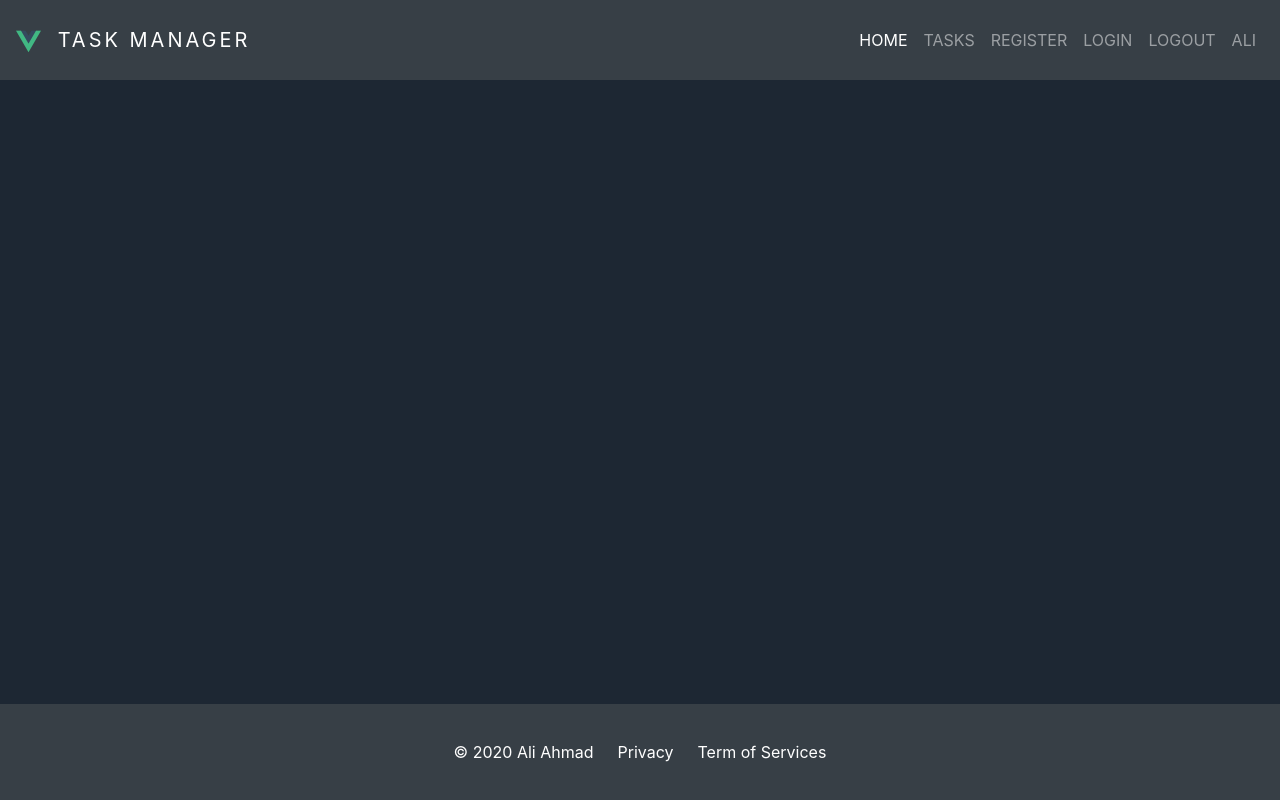
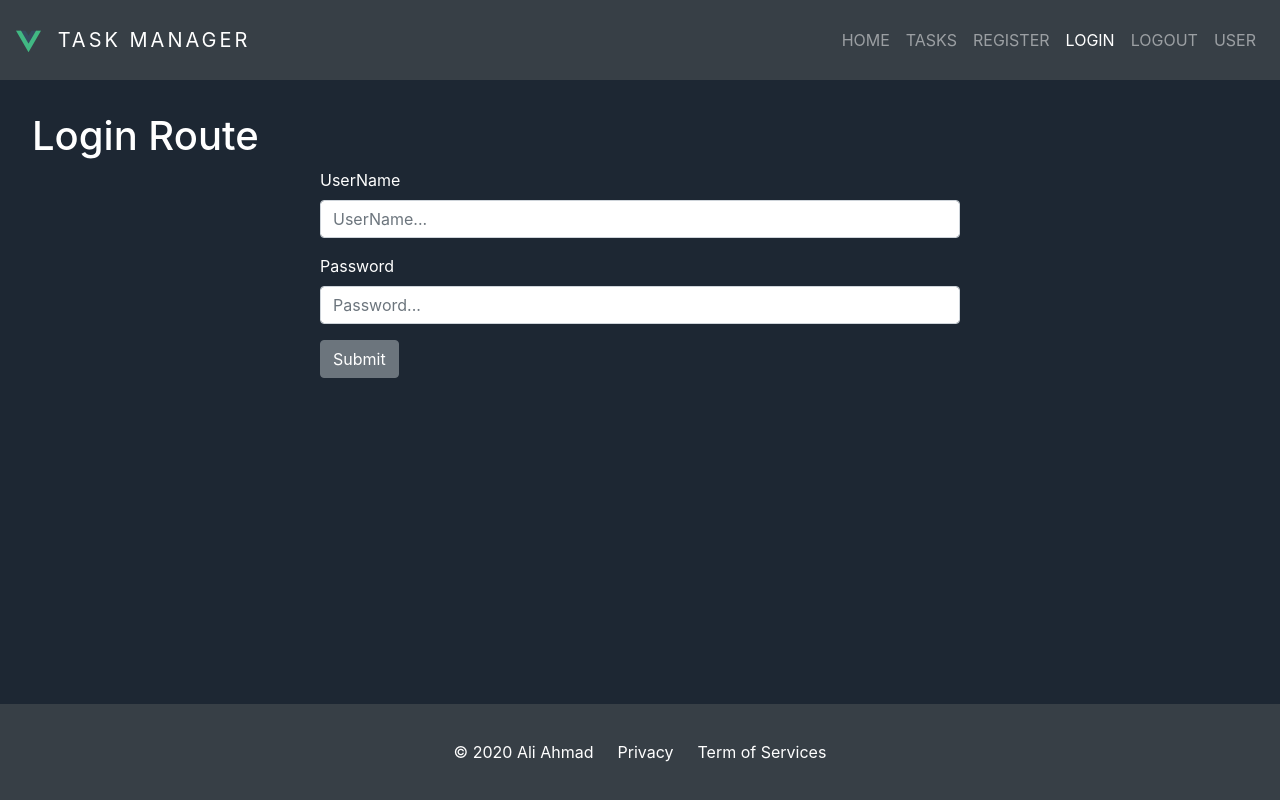
Before and after one commit to aliahmadcse/task-manager, a Vue app: page /login in a window 1280 px wide. Built offline with nearby package versions, Linux system fonts and the light colour scheme.

Commit message:
📦 NEW: Wrapped authentication

```diff
--- a/src/App.vue
+++ b/src/App.vue
@@ -16,6 +16,9 @@ export default {
     components: {
         Navbar,
         Footer
+    },
+    beforeCreate() {
+        this.$store.dispatch('authenticate');
     }
 };
 </script>
--- a/src/components/Navbar.vue
+++ b/src/components/Navbar.vue
@@ -33,7 +33,7 @@
                         <a class="nav-link" href="#">Logout</a>
                     </li>
                     <li class="nav-item">
-                        <a class="nav-link" href="#">Ali</a>
+                        <a class="nav-link" href="#">{{ userName}}</a>
                     </li>
                 </ul>
             </div>
@@ -43,7 +43,16 @@
 
 
 <script>
-export default {};
+export default {
+    name: 'Login',
+    computed: {
+        userName() {
+            return this.$store.state.userName
+                ? this.$store.state.userName
+                : 'user';
+        }
+    }
+};
 </script>
 
 <style lang="scss">
--- a/src/router/index.js
+++ b/src/router/index.js
@@ -4,7 +4,7 @@ import Home from '../views/Home.vue';
 
 Vue.use(VueRouter);
 
-const isLoggedIn = true;
+const isLoggedIn = false;
 
 const routes = [
     {
--- /dev/null
+++ b/src/services/AuthService.js
@@ -0,0 +1,28 @@
+import store from '@/store';
+
+export default {
+    isLoggedIn() {
+        const token = localStorage.getItem('token');
+        return token != null;
+    },
+
+    login() {
+        const token = {
+            username: 'ali'
+        };
+        this.setToken(token);
+    },
+
+    setToken(token) {
+        localStorage.setItem('token', JSON.stringify(token));
+        store.dispatch('authenticate');
+    },
+
+    getUserName() {
+        return 'ali';
+    },
+
+    getUserId() {
+        return 1;
+    }
+};
--- a/src/store/index.js
+++ b/src/store/index.js
@@ -1,11 +1,32 @@
-import Vue from "vue";
-import Vuex from "vuex";
+import Vue from 'vue';
+import Vuex from 'vuex';
+import auth from '@/services/AuthService';
 
 Vue.use(Vuex);
 
 export default new Vuex.Store({
-  state: {},
-  mutations: {},
-  actions: {},
-  modules: {}
+    state: {
+        isLoggedIn: false,
+        apiUrl: 'http://localhost:3000',
+        userName: null,
+        userId: null
+    },
+    mutations: {
+        AUTHENTICATE(state) {
+            state.isLoggedIn = auth.isLoggedIn();
+            if (state.isLoggedIn) {
+                state.userName = auth.getUserName();
+                state.userId = auth.getUserId();
+            } else {
+                state.userName = null;
+                state.userId = null;
+            }
+        }
+    },
+    actions: {
+        authenticate({ commit}) {
+            commit('AUTHENTICATE');
+        }
+    },
+    modules: {}
 });
--- a/src/views/authentication/Login.vue
+++ b/src/views/authentication/Login.vue
@@ -1,15 +1,42 @@
 <template>
     <div>
         <h1>Login Route</h1>
+        <form class="custom-form" @submit.prevent="onSubmit">
+            <div class="form-group">
+                <label for="username">UserName</label>
+                <input type="text" class="form-control" id="username" placeholder="UserName..." />
+            </div>
+            <div class="form-group">
+                <label for="password">Password</label>
+                <input type="password" class="form-control" id="password" placeholder="Password..." />
+            </div>
+            <div class="form-group">
+                <button type="submit" class="btn btn-secondary">Submit</button>
+            </div>
+        </form>
     </div>
 </template>
 
 <script>
-    export default {
+import auth from '@/services/AuthService';
 
+export default {
+    name: 'Login',
+    methods: {
+        onSubmit() {
+            auth.login();
+            this.$router.push({ name: 'Home' });
+        }
     }
+};
 </script>
 
 <style lang="scss" scoped>
-
+form.custom-form {
+    max-width: 40rem;
+    display: flex;
+    flex-direction: column;
+    margin-left: auto;
+    margin-right: auto;
+}
 </style>
```
